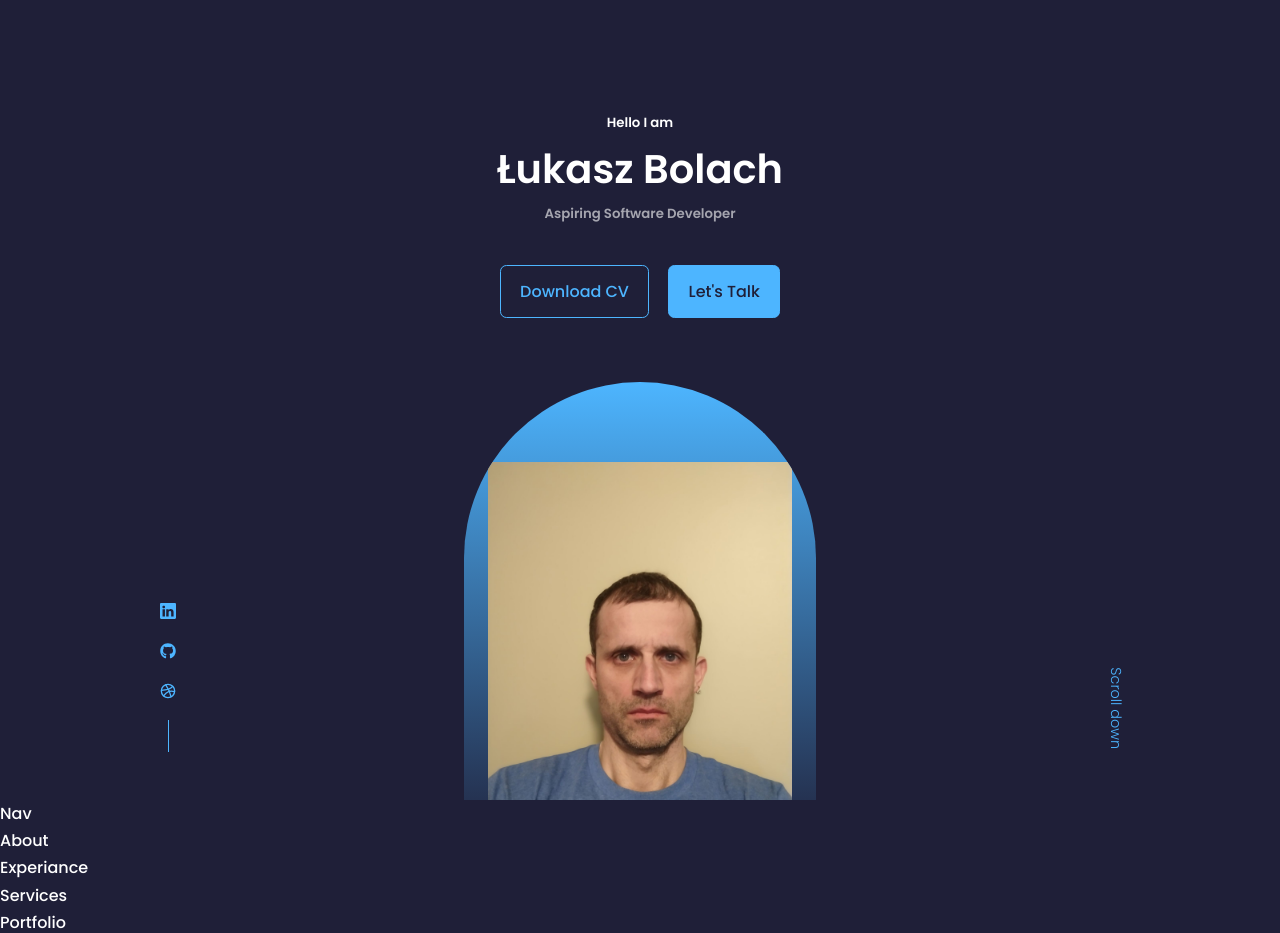
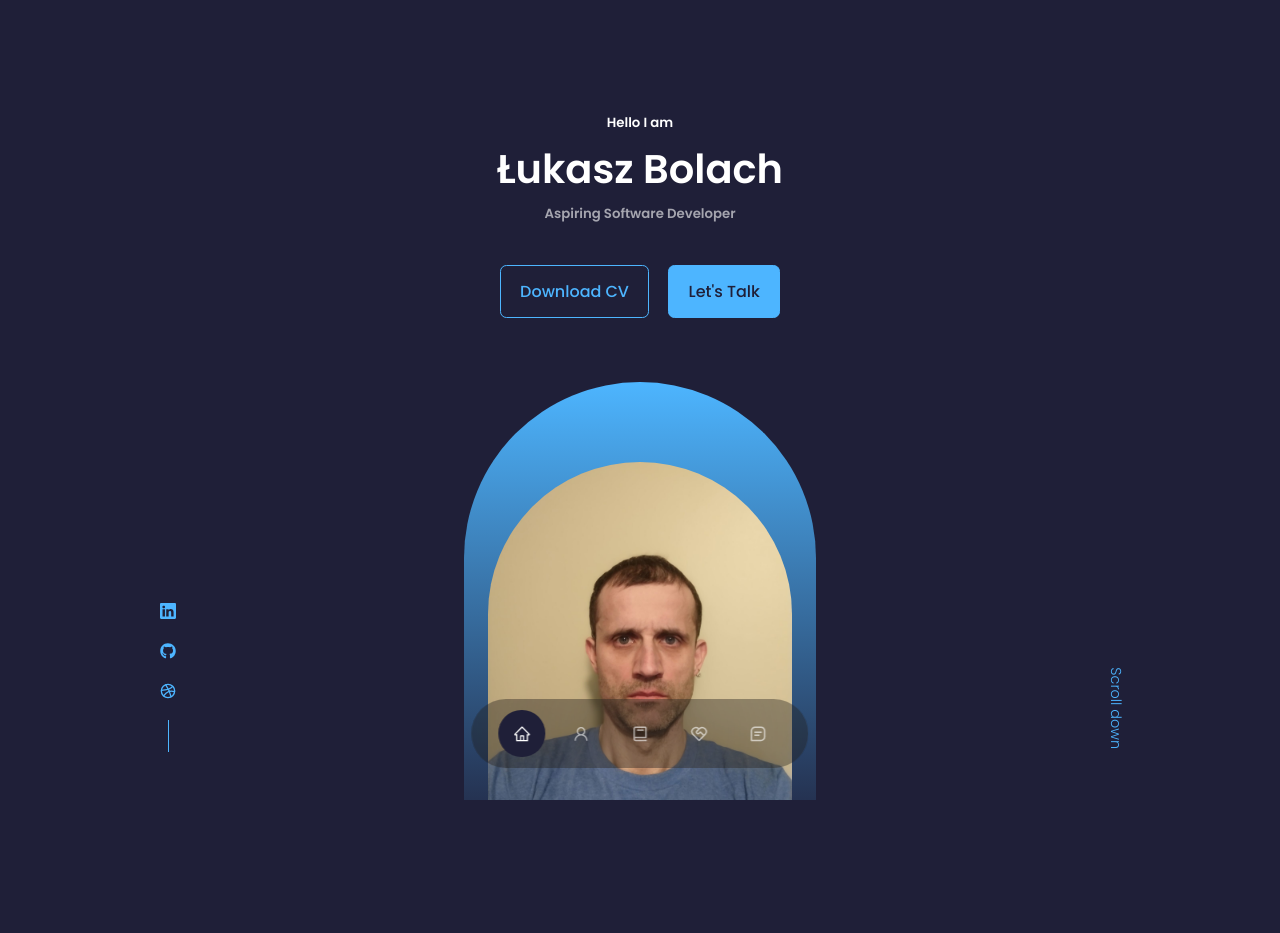
Before and after one commit to L00ka5z78/my-portfolio-page, a React (Create React App) app: page / in a window 1280 px wide. Shown: the top 933 px of the page. Built offline with nearby package versions, Linux system fonts and the light colour scheme.

Commit message:
nav component added

```diff
--- a/src/components/About/About.jsx
+++ b/src/components/About/About.jsx
@@ -2,5 +2,5 @@
 import './about.css';
 
 export const About = () => {
-  return <div>About</div>;
+  return <section id="about">About</section>;
 };
--- a/src/components/Contact/Contact.jsx
+++ b/src/components/Contact/Contact.jsx
@@ -2,5 +2,5 @@
 import './contact.css';
 
 export const Contact = () => {
-  return <div>Contact</div>;
+  return <section id="contact">Contact</section>;
 };
--- a/src/components/Experiance/Experiance.jsx
+++ b/src/components/Experiance/Experiance.jsx
@@ -2,5 +2,5 @@
 import './experiance.css';
 
 export const Experiance = () => {
-  return <div>Experiance</div>;
+  return <section id="experiance">Experiance</section>;
 };
--- a/src/components/Header/header.css
+++ b/src/components/Header/header.css
@@ -43,6 +43,12 @@
   overflow: hidden;
   padding: 5rem 1.5rem 1.5rem 1.5rem;
 }
+img {
+  height: 100%;
+  width: 100%;
+  border-radius: 12rem 12rem 0 0;
+}
+
 /* ================ scroll down ==================== */
 .scroll__down {
   position: absolute;
--- a/src/components/Nav/Nav.jsx
+++ b/src/components/Nav/Nav.jsx
@@ -1,6 +1,51 @@
-import React from 'react';
+import React, { useState } from 'react';
+import { AiOutlineHome } from 'react-icons/ai';
+import { AiOutlineUser } from 'react-icons/ai';
+import { BiBook } from 'react-icons/bi';
+import { RiServiceLine } from 'react-icons/ri';
+import { BiMessageSquareDetail } from 'react-icons/bi';
 import './nav.css';
 
 export const Nav = () => {
-  return <div>Nav</div>;
+  const [activeNav, setActiveNav] = useState('#');
+
+  return (
+    <nav>
+      <a
+        href="#"
+        onClick={() => setActiveNav('#')}
+        className={activeNav === '#' ? 'active' : ''}
+      >
+        <AiOutlineHome />
+      </a>
+      <a
+        href="#about"
+        onClick={() => setActiveNav('#about')}
+        className={activeNav === '#about' ? 'active' : ''}
+      >
+        <AiOutlineUser />
+      </a>
+      <a
+        href="#experiance"
+        onClick={() => setActiveNav('#experiance')}
+        className={activeNav === '#experiance' ? 'active' : ''}
+      >
+        <BiBook />
+      </a>
+      <a
+        href="#services"
+        onClick={() => setActiveNav('#services')}
+        className={activeNav === '#services' ? 'active' : ''}
+      >
+        <RiServiceLine />
+      </a>
+      <a
+        href="#contact"
+        onClick={() => setActiveNav('#contact')}
+        className={activeNav === '#contact' ? 'active' : ''}
+      >
+        <BiMessageSquareDetail />
+      </a>
+    </nav>
+  );
 };
--- a/src/components/Nav/nav.css
+++ b/src/components/Nav/nav.css
@@ -0,0 +1,30 @@
+nav {
+  background: rgba(0, 0, 0, 0.3);
+  width: max-content;
+  display: block;
+  padding: 0.7rem 1.7rem;
+  z-index: 2;
+  position: fixed;
+  left: 50%;
+  transform: translate(-50%);
+  bottom: 2rem;
+  display: flex;
+  gap: 0.8rem;
+  border-radius: 3rem;
+  backdrop-filter: blur(115px);
+}
+nav a {
+  background: transparent;
+  padding: 0.9rem;
+  border-radius: 50%;
+  display: flex;
+  color: var(--color-light);
+  font-size: 1.1rem;
+}
+nav a:hover {
+  background: rgba(0, 0, 0, 0.3);
+}
+nav a.active {
+  background: var(--color-bg);
+  color: var(--color-white);
+}
--- a/src/components/Portfolio/Portfolio.jsx
+++ b/src/components/Portfolio/Portfolio.jsx
@@ -2,5 +2,5 @@
 import './portfolio.css';
 
 export const Portfolio = () => {
-  return <div>Portfolio</div>;
+  return <section id="portfolio">Portfolio</section>;
 };
--- a/src/components/Services/Services.jsx
+++ b/src/components/Services/Services.jsx
@@ -2,5 +2,5 @@
 import './services.css';
 
 export const Services = () => {
-  return <div>Services</div>;
+  return <section id="services">Services</section>;
 };
--- a/src/components/Testimonials/Testimonials.jsx
+++ b/src/components/Testimonials/Testimonials.jsx
@@ -2,5 +2,5 @@
 import './testimonials.css';
 
 export const Testimonials = () => {
-  return <div>Testimonials</div>;
+  return <section id="testimonials">Testimonials</section>;
 };
--- a/src/index.css
+++ b/src/index.css
@@ -54,6 +54,7 @@
 }
 section {
   margin-top: 8rem;
+  height: 100vh;
 }
 section > h2,
 section > h5 {
```
